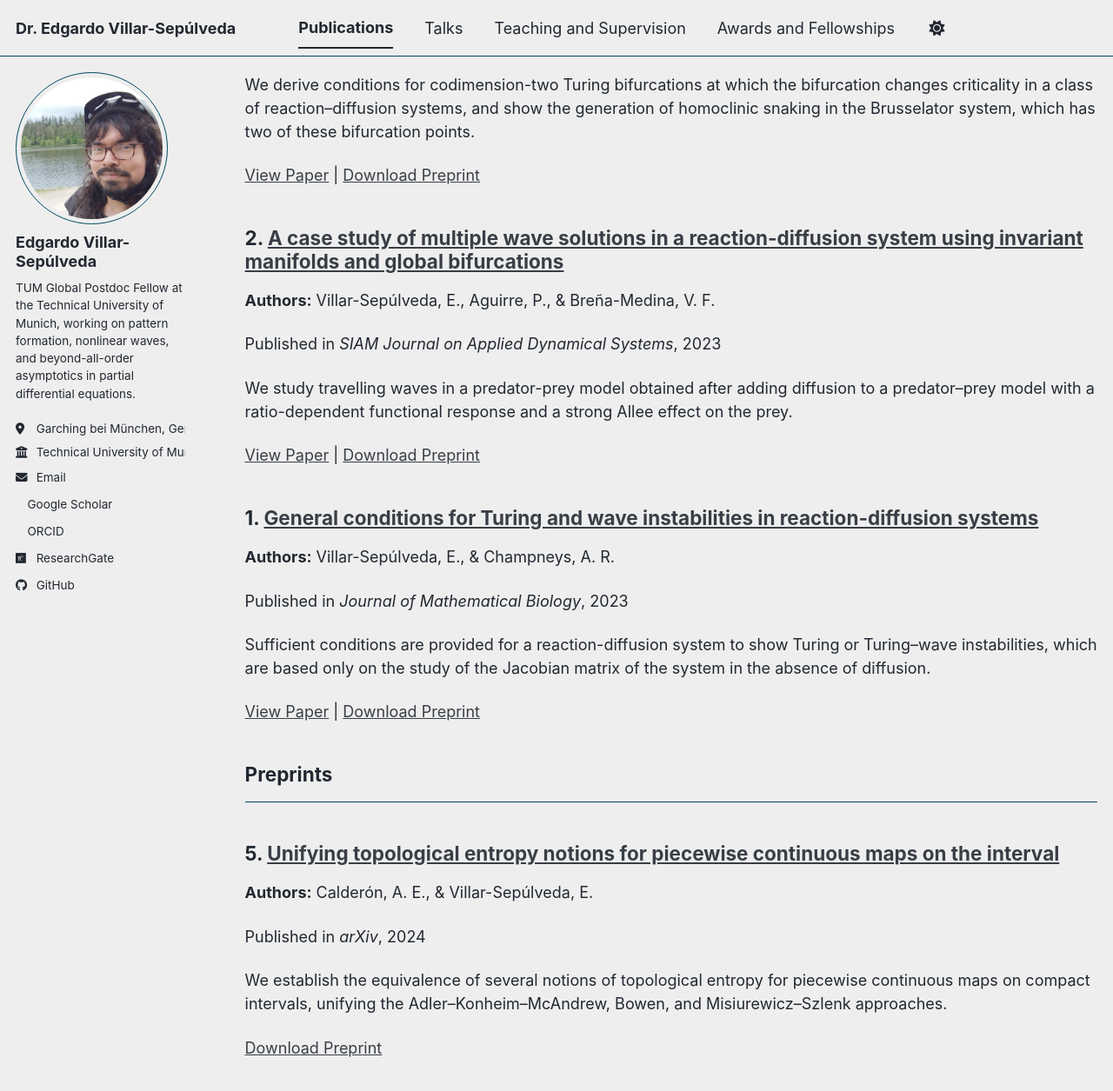
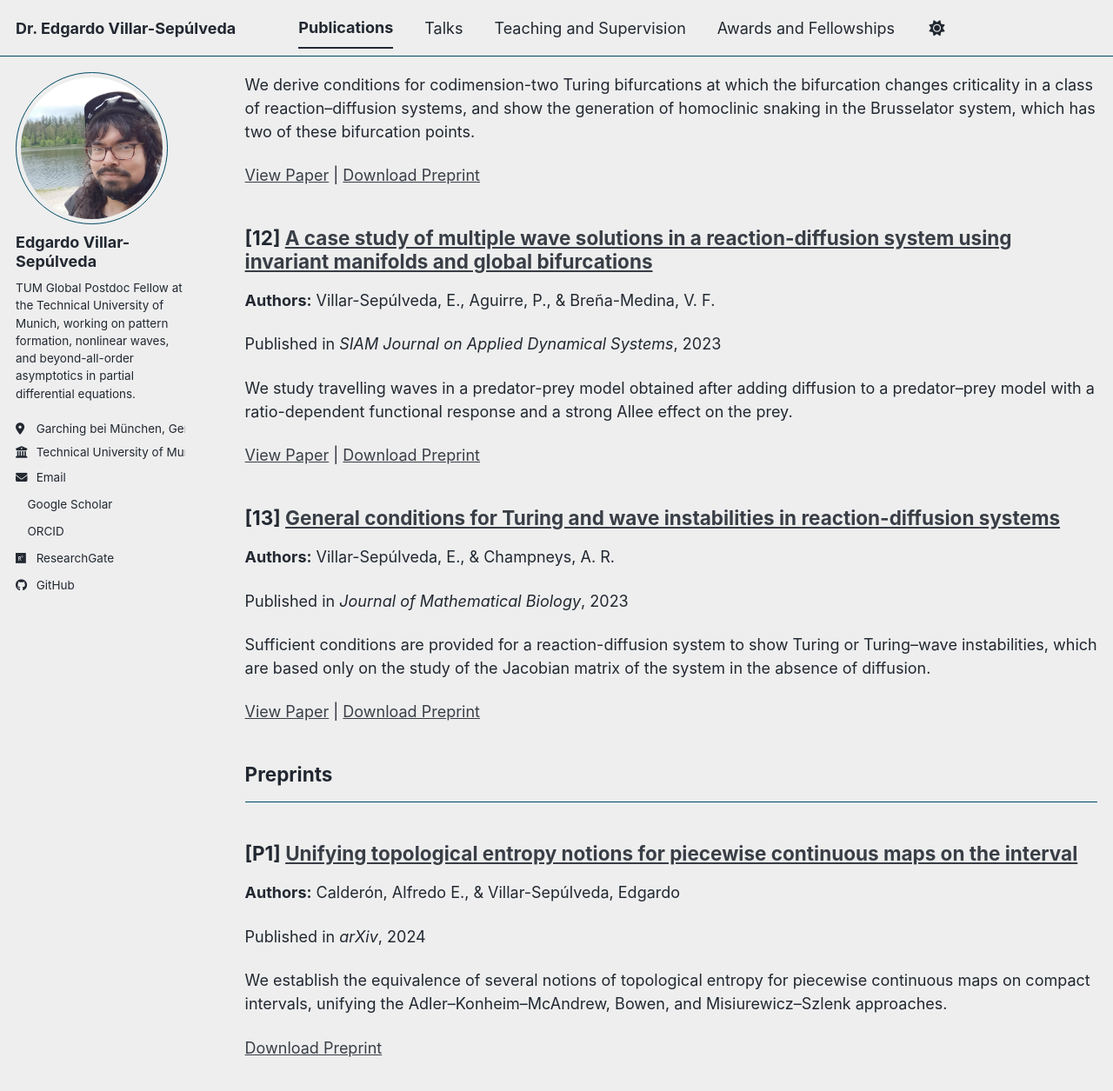
Before and after one commit to edgardeitor/edgardeitor.github.io, a Jekyll site: the page built from _pages/publications.html, in a window 1280 px wide and 1400 px high, scrolled down 3617 px. Shown: the top 1255 px of the window at 87% size. Built offline with Jekyll 4.4.1, drawn with Linux system fonts in a browser that asks for light colours; a style sheet for code colours, icons or effects is not loaded; some of the changed text lies outside the part shown.

Commit message:
Updating information

```diff
--- a/_includes/archive-single.html
+++ b/_includes/archive-single.html
@@ -30,7 +30,13 @@
       {% if post.link %}
         <a href="{{ post.link }}">{{ title }}</a> <a href="{{ base_path }}{{ post.url }}" rel="permalink"><i class="fa fa-link" aria-hidden="true" title="permalink"></i><span class="sr-only">Permalink</span></a>
       {% else %}
-        {% if post.collection == 'publications' %}{{ forloop.rindex }}. {% endif %}<a href="{{ base_path }}{{ post.url }}" rel="permalink">{{ title }}</a>
+        {% if post.collection == 'publications' %}
+          {% if post.category == 'preprints' %}
+            [P{{ publication_count }}]
+          {% else %}
+            [{{ publication_count }}]
+          {% endif %}
+        {% endif %}<a href="{{ base_path }}{{ post.url }}" rel="permalink">{{ title }}</a>
       {% endif %}
     </h2>
 
--- a/_pages/publications.html
+++ b/_pages/publications.html
@@ -11,10 +11,10 @@ author_profile: true
 
 {% include base_path %}
 
-<!-- New style rendering if publication categories are defined -->
 {% if site.publication_category %}
-  {% for category in site.publication_category  %}
+  {% for category in site.publication_category %}
     {% assign title_shown = false %}
+    {% assign publication_count = 0 %}
     {% for post in site.publications reversed %}
       {% if post.category != category[0] %}
         {% continue %}
@@ -23,6 +23,7 @@ author_profile: true
         <h2>{{ category[1].title }}</h2><hr />
         {% assign title_shown = true %}
       {% endunless %}
+      {% assign publication_count = publication_count | plus: 1 %}
       {% include archive-single.html %}
     {% endfor %}
   {% endfor %}
--- a/_publications/Unifying.md
+++ b/_publications/Unifying.md
@@ -7,7 +7,7 @@ excerpt: 'We establish the equivalence of several notions of topological entropy
 date: 2024-04-16
 venue: 'arXiv'
 preprinturl: 'https://arxiv.org/abs/2404.10867'
-citation: 'Calderón, A. E., & Villar-Sepúlveda, E. (2024). Unifying topological entropy notions for piecewise continuous maps on the interval. arXiv preprint arXiv:2404.10867.'
+citation: 'Calderón, Alfredo E., & Villar-Sepúlveda, Edgardo (2024). Unifying topological entropy notions for piecewise continuous maps on the interval. arXiv preprint arXiv:2404.10867.'
 ---
 
 <figure>
```
